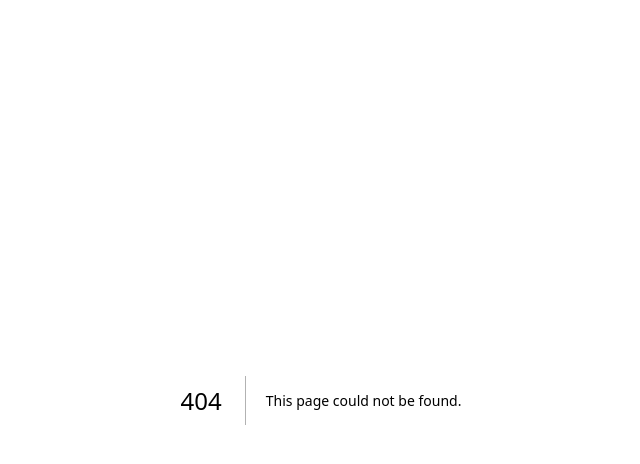
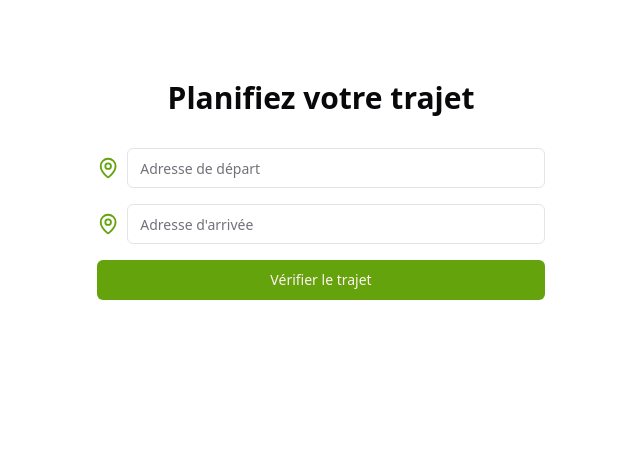
Before and after one commit to Drosscend/scoot-ride, a Next.js app: page /planner in a window 1280 px wide. Before the commit this address had no page. Shown: the top 464 px of the page, without its empty margins (319-959 px from the left). Built offline with nearby package versions, Linux system fonts and the light colour scheme.

Commit message:
feat(trop-planner): add trip-planner page

```diff
--- /dev/null
+++ b/src/app/planner/page.tsx
@@ -0,0 +1,9 @@
+import { TripPlanner } from "@/app/planner/trip-planner";
+
+export default function Page() {
+  return (
+    <main className="bg-background min-h-screen">
+      <TripPlanner />
+    </main>
+  );
+}
--- /dev/null
+++ b/src/app/planner/trip-planner.tsx
@@ -0,0 +1,43 @@
+"use client";
+
+import { MapPin } from "lucide-react";
+import { useState } from "react";
+import { Button } from "@/components/ui/button";
+import { Input } from "@/components/ui/input";
+
+export function TripPlanner() {
+  const [start, setStart] = useState("");
+  const [end, setEnd] = useState("");
+  const [result, setResult] = useState<string | null>(null);
+
+  const checkTrip = () => {
+    const distance = Math.random() * 50;
+    if (distance <= 30) {
+      setResult(`Trajet possible ! Distance estimée : ${distance.toFixed(2)} km.`);
+    } else {
+      setResult(`Désolé, ce trajet dépasse notre limite de 30 km. Distance : ${distance.toFixed(2)} km.`);
+    }
+  };
+
+  return (
+    <section className="py-20">
+      <div className="container mx-auto px-6">
+        <h2 className="mb-8 text-center text-3xl font-bold">Planifiez votre trajet</h2>
+        <div className="mx-auto max-w-md space-y-4">
+          <div className="flex items-center space-x-2">
+            <MapPin className="text-primary" />
+            <Input placeholder="Adresse de départ" value={start} onChange={(e) => setStart(e.target.value)} />
+          </div>
+          <div className="flex items-center space-x-2">
+            <MapPin className="text-primary" />
+            <Input placeholder="Adresse d'arrivée" value={end} onChange={(e) => setEnd(e.target.value)} />
+          </div>
+          <Button onClick={checkTrip} className="w-full">
+            Vérifier le trajet
+          </Button>
+          {result && <p className="mt-4 rounded-lg bg-gray-100 p-4">{result}</p>}
+        </div>
+      </div>
+    </section>
+  );
+}
```
